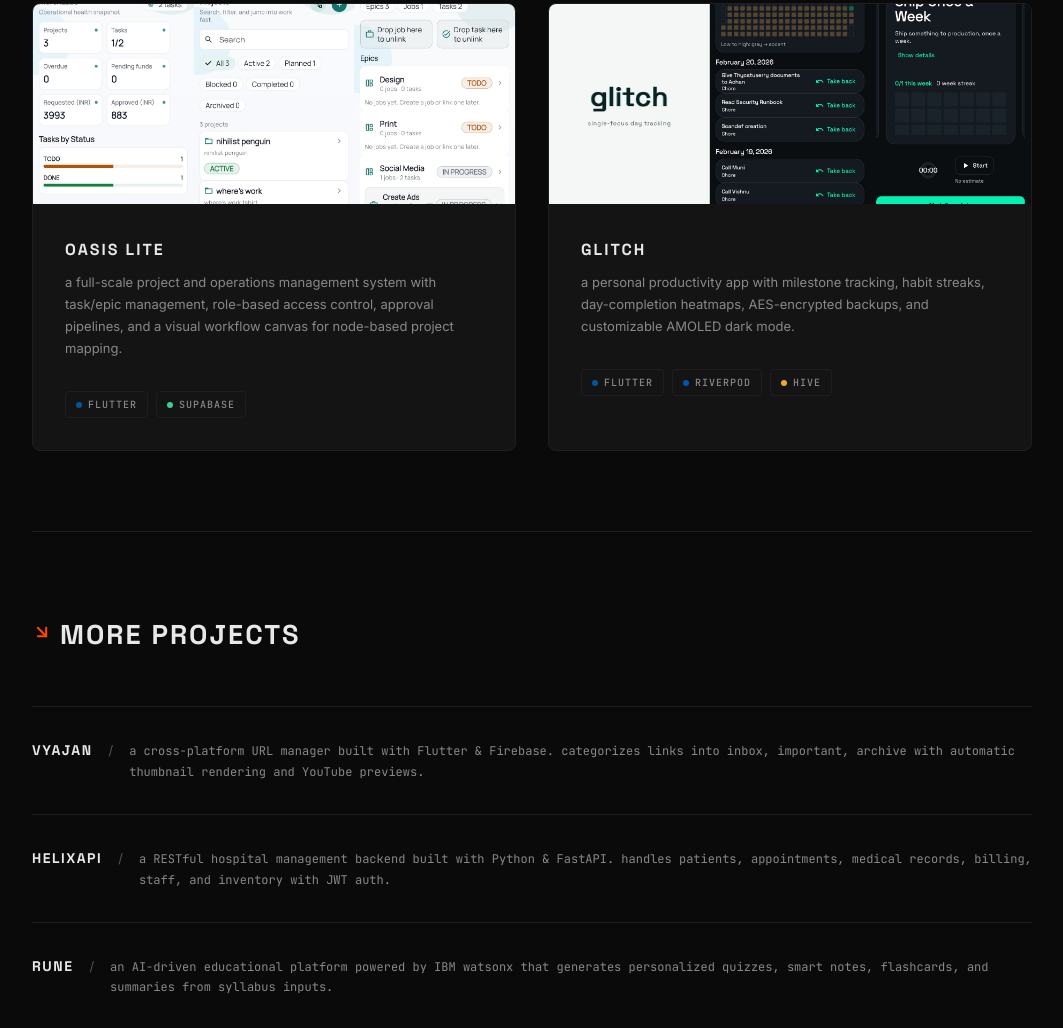
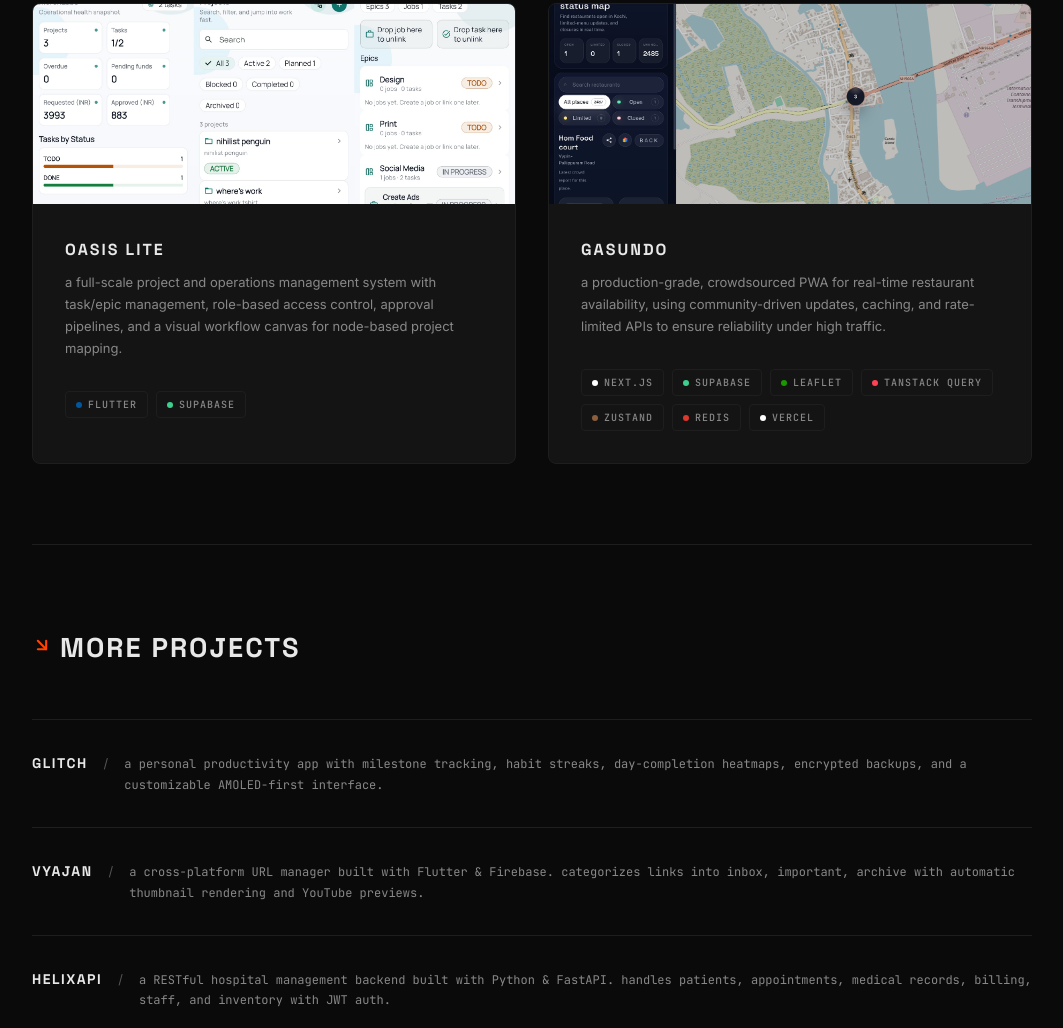
Before and after one commit to vaishakh3/studioone, a website built with Vite: page index.html in a window 1280 px wide. Shown: the part 1460-2488 px from the top of the page, without its empty margins (40-1103 px from the left). Built offline with nearby package versions, Linux system fonts and the light colour scheme; some packages are replaced by stand-ins of ours.

Commit message:
added gassundo

```diff
--- a/index.html
+++ b/index.html
@@ -141,21 +141,26 @@
             </div>
           </div>
 
-          <!-- Glitch -->
-          <div class="project-card" data-animate data-project="glitch">
+          <!-- GasUndo -->
+          <div class="project-card" data-animate data-project="gasundo">
             <div class="project-card__image">
-              <img src="/images/project-2.webp" alt="Glitch app screenshot" loading="lazy" />
+              <img src="/images/project-gasundo.png" alt="GasUndo restaurant map screenshot" loading="lazy" />
             </div>
             <div class="project-card__info">
               <div class="project-card__header">
-                <h3 class="project-card__title">GLITCH</h3>
+                <h3 class="project-card__title">GASUNDO</h3>
               </div>
-              <p class="project-card__desc">a personal productivity app with milestone tracking, habit streaks,
-                day-completion heatmaps, AES-encrypted backups, and customizable AMOLED dark mode.</p>
+              <p class="project-card__desc">a production-grade, crowdsourced PWA for real-time restaurant availability,
+                using community-driven updates, caching, and rate-limited APIs to ensure reliability under high
+                traffic.</p>
               <div class="project-card__tags">
-                <span class="tag tag--flutter">FLUTTER</span>
-                <span class="tag tag--riverpod">RIVERPOD</span>
-                <span class="tag tag--hive">HIVE</span>
+                <span class="tag tag--next">NEXT.JS</span>
+                <span class="tag tag--supabase">SUPABASE</span>
+                <span class="tag tag--leaflet">LEAFLET</span>
+                <span class="tag tag--tanstack">TANSTACK QUERY</span>
+                <span class="tag tag--zustand">ZUSTAND</span>
+                <span class="tag tag--redis">REDIS</span>
+                <span class="tag tag--vercel">VERCEL</span>
               </div>
             </div>
           </div>
@@ -178,6 +183,12 @@
         </h2>
 
         <div class="compact-projects">
+          <div class="compact-project" data-animate data-project="glitch">
+            <span class="compact-project__name">GLITCH</span>
+            <span class="compact-project__sep">/</span>
+            <span class="compact-project__desc">a personal productivity app with milestone tracking, habit streaks,
+              day-completion heatmaps, encrypted backups, and a customizable AMOLED-first interface.</span>
+          </div>
           <div class="compact-project" data-animate data-project="vyajan">
             <span class="compact-project__name">VYAJAN</span>
             <span class="compact-project__sep">/</span>
--- a/main.js
+++ b/main.js
@@ -23,18 +23,24 @@ const projectData = {
       <p>The system was designed to centralize execution, accountability, and finance tracking within a single scalable interface.</p>
     `
     },
-    'glitch': {
-        title: 'GLITCH',
-        image: '/images/project-2.webp',
-        github: 'https://github.com/anima-regem/glitch',
+    'gasundo': {
+        title: 'GASUNDO',
+        image: '/images/project-gasundo.png',
+        github: 'https://github.com/vaishakh3/gasundo',
         tags: [
-            { label: 'FLUTTER', class: 'tag--flutter' },
-            { label: 'RIVERPOD', class: 'tag--riverpod' },
-            { label: 'HIVE', class: 'tag--hive' }
+            { label: 'NEXT.JS', class: 'tag--next' },
+            { label: 'SUPABASE', class: 'tag--supabase' },
+            { label: 'LEAFLET', class: 'tag--leaflet' },
+            { label: 'TANSTACK QUERY', class: 'tag--tanstack' },
+            { label: 'ZUSTAND', class: 'tag--zustand' },
+            { label: 'REDIS', class: 'tag--redis' },
+            { label: 'VERCEL', class: 'tag--vercel' }
         ],
         description: `
-      <p>Glitch is a personal productivity and project tracking application designed to manage milestones, habits, and daily execution in a structured way. The system supports hierarchical project organization with milestones, recurring habits, and one-off chores, along with time estimation and completion tracking.</p>
-      <p>It includes persistent local data storage, a day-completion heatmap for visual progress analytics, streak tracking for habits, and customizable interface options (AMOLED dark mode, high contrast, adjustable text scaling). The application was built to prioritize focused execution and long-term consistency through measurable daily progress.</p>
+      <p>GasUndo is a production-grade, crowdsourced PWA engineered to provide real-time restaurant availability during the Kerala LPG crisis. It combines geospatial data with live, user-generated status updates to deliver accurate, continuously evolving availability insights across districts.</p>
+      <p>The platform implements a distributed validation model where users can report, confirm, and discuss statuses, improving data integrity through consensus. It is built on a scalable architecture using Next.js App Router, Supabase (Auth + DB), and Upstash Redis for rate limiting, with server-side caching to handle traffic spikes efficiently.</p>
+      <p>The frontend leverages TanStack Query for data synchronization, Zustand for state management, and Leaflet for map rendering. The system also includes analytics instrumentation to monitor usage patterns and optimize performance.</p>
+      <p>GasUndo highlights the effectiveness of combining real-time systems, community input, and scalable web architecture to address high-impact, real-world challenges.</p>
     `
     },
     'volt': {
@@ -106,6 +112,20 @@ const projectData = {
         ],
         description: `
       <p>Rune is an AI-driven educational platform powered by IBM watsonx, designed to generate personalized quizzes, smart notes, flashcards, summaries, and academic project support tools. It transforms syllabus inputs and reference materials into structured, adaptive study resources tailored to a student's learning pace.</p>
+    `
+    },
+    'glitch': {
+        title: 'GLITCH',
+        image: '/images/project-2.webp',
+        github: 'https://github.com/anima-regem/glitch',
+        tags: [
+            { label: 'FLUTTER', class: 'tag--flutter' },
+            { label: 'RIVERPOD', class: 'tag--riverpod' },
+            { label: 'HIVE', class: 'tag--hive' }
+        ],
+        description: `
+      <p>Glitch is a personal productivity and project tracking application designed to manage milestones, habits, and daily execution in a structured way. The system supports hierarchical project organization with milestones, recurring habits, and one-off chores, along with time estimation and completion tracking.</p>
+      <p>It includes persistent local data storage, a day-completion heatmap for visual progress analytics, streak tracking for habits, and customizable interface options (AMOLED dark mode, high contrast, adjustable text scaling). The application was built to prioritize focused execution and long-term consistency through measurable daily progress.</p>
     `
     }
 };
@@ -290,7 +310,13 @@ function initProjectModal() {
         modalDesc.innerHTML = project.description;
 
         // GitHub link
-        modalGithub.href = project.github;
+        if (project.github) {
+            modalGithub.href = project.github;
+            modalGithub.style.display = 'inline-flex';
+        } else {
+            modalGithub.removeAttribute('href');
+            modalGithub.style.display = 'none';
+        }
 
         // Show modal
         overlay.classList.add('active');
--- a/style.css
+++ b/style.css
@@ -461,6 +461,22 @@ ul {
 
 .tag--redis::before {
     background: #dc382d;
+}
+
+.tag--leaflet::before {
+    background: #199900;
+}
+
+.tag--tanstack::before {
+    background: #ff4154;
+}
+
+.tag--zustand::before {
+    background: #8b5e3c;
+}
+
+.tag--vercel::before {
+    background: #ffffff;
 }
 
 .tag--grafana::before {
```
Also changed, not shown: public/images/project-gasundo.png (added).
